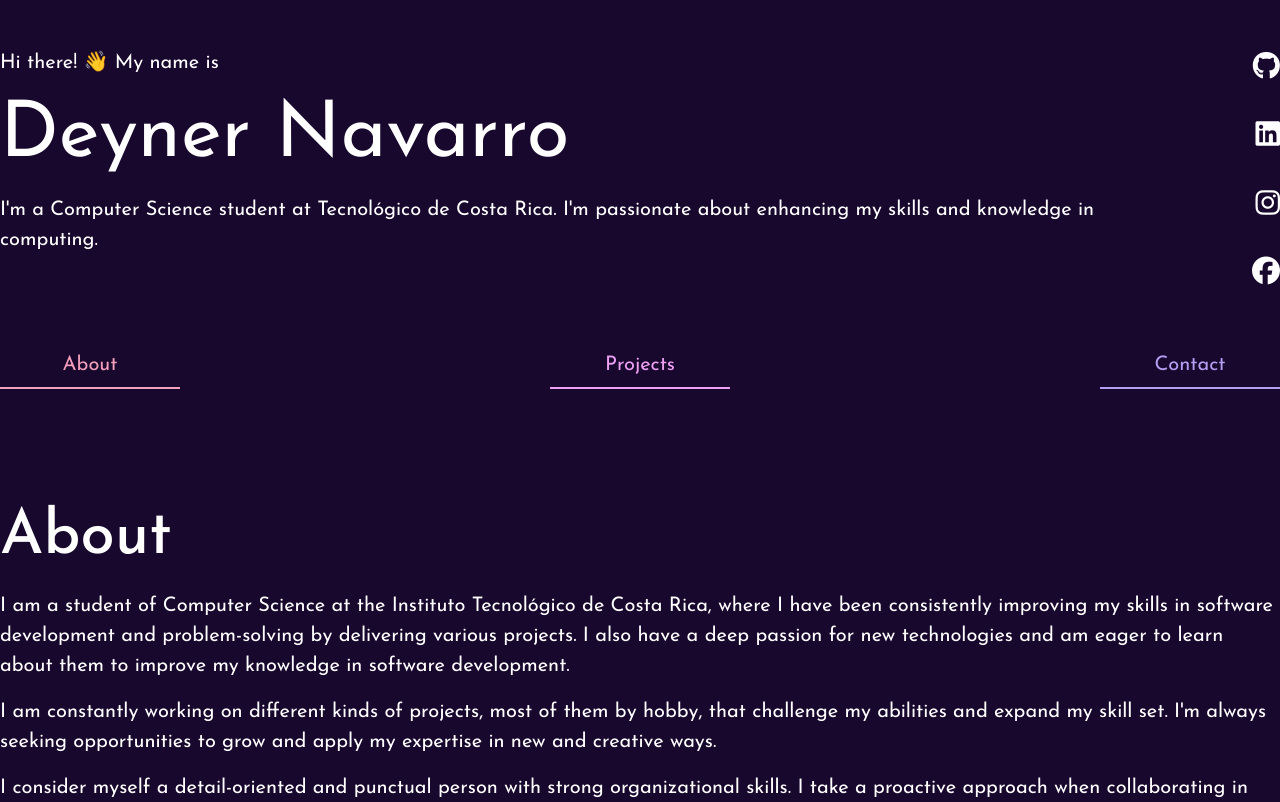
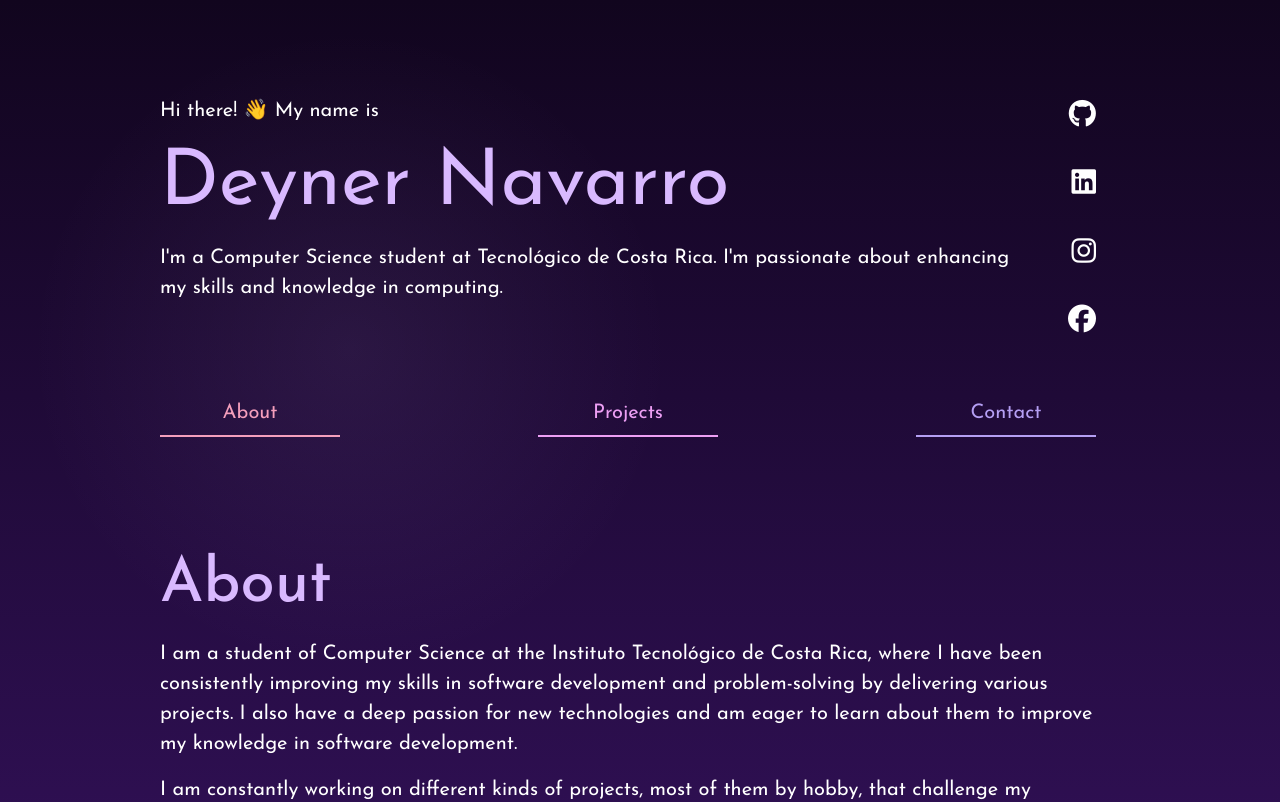
Before and after one commit to DeynerNB/PersonalPortfolio, an Angular app: page / in a window 1280 px wide. Shown: the top 802 px of the page. Built offline with nearby package versions, Linux system fonts and the light colour scheme.

Commit message:
refactor(app): change arrange of sections

```diff
--- a/src/app/app.component.html
+++ b/src/app/app.component.html
@@ -1,4 +1,19 @@
-<component-main-section id="main-section"></component-main-section>
-<component-about-section id="about-section"></component-about-section>
-<component-project-section id="project-section"></component-project-section>
-<component-contact-section id="contact-section"></component-contact-section>
+<div class="position-relative overflow-hidden"
+    (mousemove)="onMouseMove($event)"
+>
+    <div
+        #mouse_div
+        class="mouse-light"
+        [ngStyle]="{'left.px': mouseX, 'top.px': mouseY}"
+    ></div>
+    <div class="row w-100 px-4 px-md-0 py-5 justify-content-center">
+        <div class="col col-md-9">
+            <component-main-section id="main-section"></component-main-section>
+            <component-about-section id="about-section"></component-about-section>
+            <hr>
+            <component-project-section id="project-section"></component-project-section>
+            <hr>
+            <component-contact-section id="contact-section"></component-contact-section>
+        </div>
+    </div>
+</div>
--- a/src/app/app.component.ts
+++ b/src/app/app.component.ts
@@ -1,5 +1,5 @@
-import { Component } from '@angular/core';
-import { RouterOutlet } from '@angular/router';
+import { Component, ElementRef, ViewChild, AfterViewInit } from '@angular/core';
+import { CommonModule } from '@angular/common';
 
 import { MainSectionComponent } from './components/main-section/main-section.component';
 import { AboutSectionComponent } from './components/about-section/about-section.component';
@@ -13,6 +13,7 @@ import { PageSliderComponent } from './components/page-slider/page-slider.compon
     templateUrl: './app.component.html',
     styles: '',
     imports: [
+        CommonModule,
         MainSectionComponent,
         AboutSectionComponent,
         ProjectSectionComponent,
@@ -22,4 +23,28 @@ import { PageSliderComponent } from './components/page-slider/page-slider.compon
 })
 export class AppComponent {
     title = 'personal-portfolio';
+
+    @ViewChild('mouse_div')
+    mouse_div!: ElementRef<HTMLDivElement>;
+
+    mouseX: number = 0;
+    mouseY: number = 0;
+
+    offsetW: number = 0;
+    offsetH: number = 0;
+
+    ngAfterViewInit() {
+        if (!this.mouse_div) {
+            return;
+        }
+
+        const rect = this.mouse_div.nativeElement.getBoundingClientRect();
+        this.offsetW = rect.width / 2;
+        this.offsetH = rect.height / 2;
+    }
+
+    onMouseMove(event: MouseEvent) {
+        this.mouseX = event.clientX - this.offsetW;
+        this.mouseY = event.clientY - this.offsetH + window.scrollY;
+    }
 }
--- a/src/styles.css
+++ b/src/styles.css
@@ -3,6 +3,7 @@
     --primary_backgroundColor: #19082D;
     --secondary_backgroundColor: #674B8A;
     --secondary_backgroundColor_variant: #d9b9ff;
+    --lighter_backgroundColor: #a751ac;
 }
 
 .material-symbols-outlined {
@@ -20,7 +21,9 @@
 }
 
 body {
-    background-color: var(--primary_backgroundColor);
+    /* background-color: var(--primary_backgroundColor); */
+    background: rgb(17,5,30);
+background: linear-gradient(0deg, rgba(17,5,30,1) 0%, #3E156E 50%, #11051e 100%);
 }
 
 .trapezoid_background {
@@ -44,10 +47,41 @@ body {
     margin: 10px 0;
 }
 
-.transparent_text {
-    color: var(--primary_backgroundColor);
+.secondary-color-variant-text {
+    color: var(--secondary_backgroundColor_variant);
 }
 
 .secondaryBackground {
     background-color: var(--secondary_backgroundColor);
 }
+
+.mouse-light {
+    position: absolute;
+    width: 700px;
+    height: 700px;
+
+    border-radius: 50%;
+    background-color: #d8b9ff5c;
+
+    background: radial-gradient(400px at 350px 350px, #d8b9ff13, transparent 80%);
+    pointer-events: none;
+
+    z-index: -100;
+}
+
+@media (max-width: 840px) {
+    .main_title {
+        font-size: 64px;
+    }
+    .mouse-light {
+        display: none;
+    }
+}
+@media (max-width: 540px) {
+    .main_title {
+        font-size: 56px;
+    }
+    .main_subtitle {
+        font-size: 44px;
+    }
+}
```
